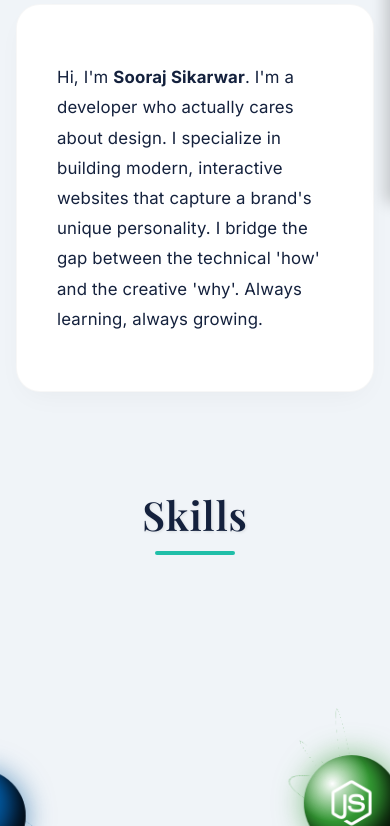
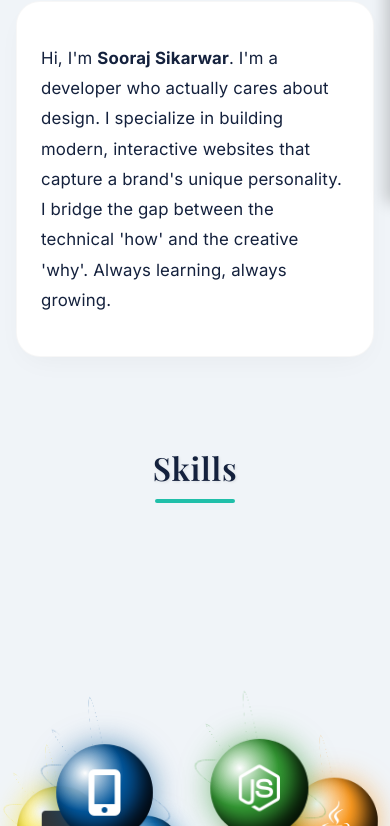
Before and after one commit to Soorajsikarwar/The-_Helper, a website: page index.html in a window 390 px wide. Shown: the part 657-1483 px from the top of the page. Drawn offline with nearby package versions, Linux system fonts and the light colour scheme.

Commit message:
Make 3D carousel responsive and fix mobile padding

```diff
--- a/index.html
+++ b/index.html
@@ -48,7 +48,7 @@
         <div>
           <h1>Hello, I'm <span class="highlight">Sooraj</span></h1>
           <p class="typing-effect" id="typing"></p>
-          <p class="intro">I build websites with AI and code.</p>
+          <p class="intro">I build websites for businesses and individuals.</p>
           <a href="#projects" class="cta-btn">View My Work</a>
         </div>
       </div>
@@ -293,7 +293,7 @@
         const cells = carousel.querySelectorAll('.carousel-cell');
         const cellCount = cells.length;
         let currentAngle = 0;
-        const radius = 400;
+        let radius = window.innerWidth < 600 ? 160 : (window.innerWidth < 900 ? 280 : 400);
         const theta = 360 / cellCount;
         const tilt = 15;
         const autoRotateSpeed = 0.2;
@@ -331,6 +331,10 @@
           scene.style.cursor = 'grab';
         });
 
+        window.addEventListener('resize', () => {
+          radius = window.innerWidth < 600 ? 160 : (window.innerWidth < 900 ? 280 : 400);
+        });
+
         function animate() {
           if (!isDragging) {
             currentAngle += autoRotateSpeed;
--- a/style.css
+++ b/style.css
@@ -49,6 +49,7 @@ body {
   font-weight: 400;
   line-height: 1.7;
   letter-spacing: 0.01em;
+  overflow-x: hidden;
 }
 
 h1, h2, h3, h4, h5, h6, .logo {
@@ -613,11 +614,17 @@ h2.reveal.visible::after {
   .service-cards {
     flex-direction: column;
   }
+
+  .carousel-cell { width: 160px; height: 160px; margin-left: -80px; margin-top: -80px; }
+  .skill-surface { width: 90px; height: 90px; font-size: 2.5rem; }
+  .ring-1 { width: 110px; height: 110px; margin-left: -55px; margin-top: -55px; }
+  .ring-2 { width: 130px; height: 130px; margin-left: -65px; margin-top: -65px; }
+  .ring-3 { width: 150px; height: 150px; margin-left: -75px; margin-top: -75px; }
 }
 
 @media (max-width: 600px) {
   .hero {
-    padding: 5rem 1rem 3rem 1rem;
+    padding: 5rem 1rem 3rem 1rem !important;
   }
   .profile-img {
     width: 140px;
@@ -628,6 +635,31 @@ h2.reveal.visible::after {
   }
   .typing-effect {
     font-size: 1.1rem;
+  }
+
+  .carousel-cell {
+    width: 140px;
+    height: 140px;
+    margin-left: -70px;
+    margin-top: -70px;
+  }
+  .skill-surface {
+    width: 80px;
+    height: 80px;
+    font-size: 2rem;
+  }
+  .ring-1 { width: 100px; height: 100px; margin-left: -50px; margin-top: -50px; }
+  .ring-2 { width: 120px; height: 120px; margin-left: -60px; margin-top: -60px; }
+  .ring-3 { width: 140px; height: 140px; margin-left: -70px; margin-top: -70px; }
+}
+
+@media (max-width: 768px) {
+  .about-card {
+    padding: 1.5rem;
+  }
+  .about h2, .projects h2, .services h2, .contact h2, .guides h2, .skills-universe h2 {
+    font-size: 2rem;
+    margin-bottom: 2rem;
   }
 }
 
```
